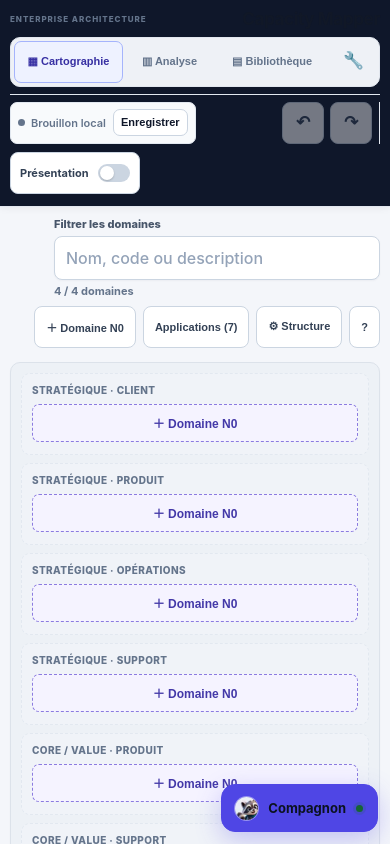
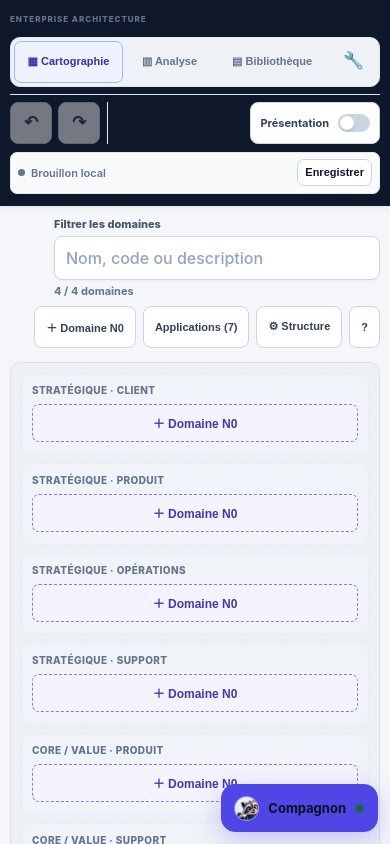
Before and after one commit to Sims07/enterprise-capacity-mapper, a React (Vite) app: page / in a window 390 px wide. Built offline with nearby package versions, Linux system fonts and the light colour scheme.

Commit message:
style(save): keep save feedback accessible on small screens

```diff
--- a/src/styles/compact-ui.css
+++ b/src/styles/compact-ui.css
@@ -612,6 +612,13 @@
   outline-offset: var(--focus-ring-offset);
 }
 @media (max-width: 720px) {
-  .autosave-control { flex-wrap: wrap; max-width: 100%; }
+  .toolbar-actions { flex-wrap: wrap; }
+  .autosave-control {
+    order: 2;
+    width: 100%;
+    max-width: 100%;
+    flex-wrap: wrap;
+    justify-content: space-between;
+  }
   .autosave-status { white-space: normal; }
 }
```
